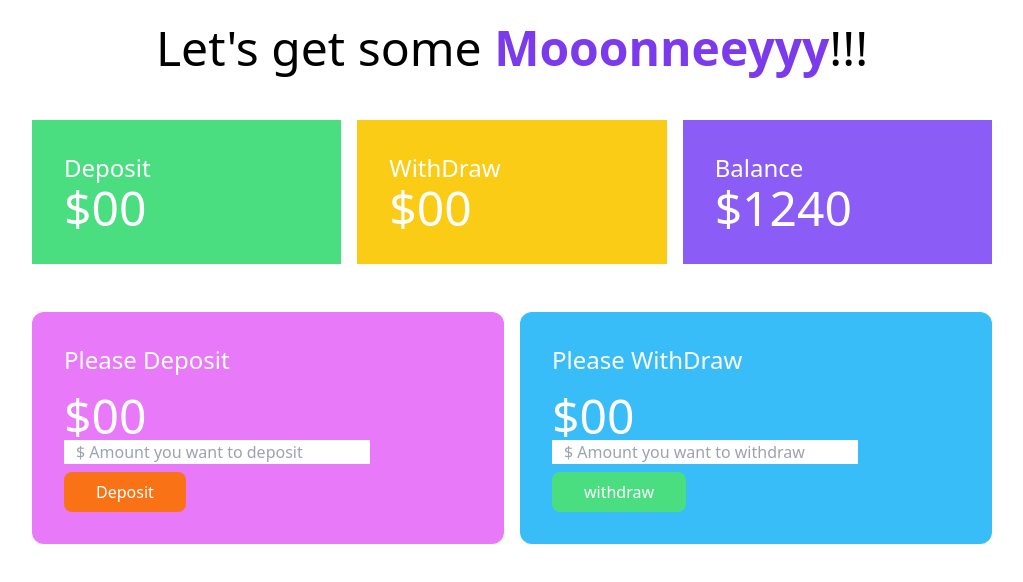
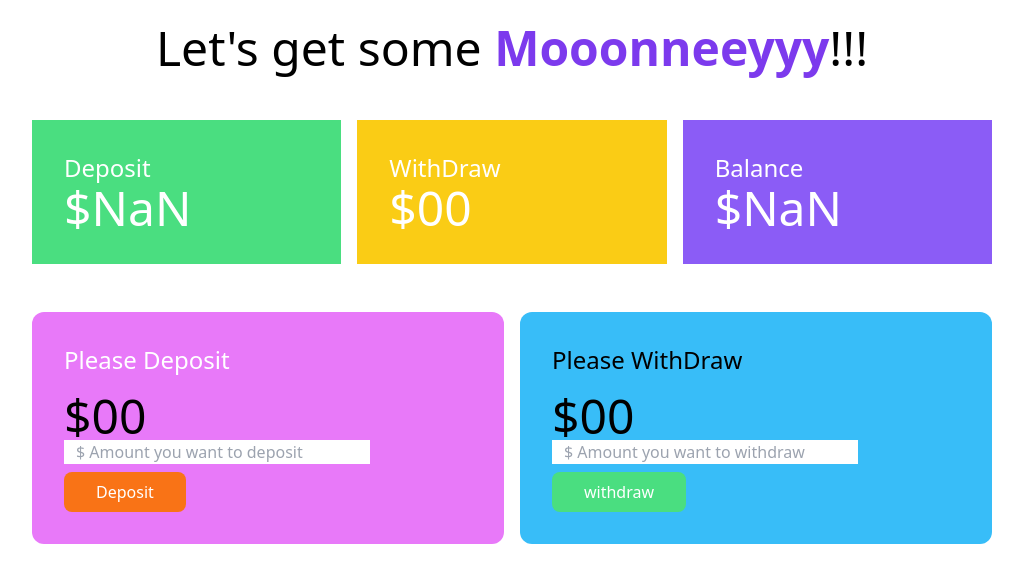
Before and after one commit to ShovanTheMan/bap-er-bank, a plain HTML site: page bank.html in a window 1280 px wide. Both pictures are taken after a click on the button "Deposit". Shown: the whole page, without its empty margins (128-1151 px from the left). Drawn offline with nearby package versions, Linux system fonts and the light colour scheme.

Commit message:
total added

```diff
--- a/bank.html
+++ b/bank.html
@@ -17,7 +17,7 @@
             <div class="grid grid-cols-3 gap-4 w-9/12 mx-auto text-white rounded-xl">
                 <div class="bg-green-400 p-8">
                     <h4 class="text-2xl">Deposit</h4>
-                    <h2 class="text-5xl">$00</h2>
+                    <h2 class="text-5xl">$<span id="deposit-total">00</span></h2>
                 </div>
 
                 <div class="bg-yellow-400 p-8">
@@ -27,16 +27,16 @@
 
                 <div class="bg-violet-500 p-8">
                     <h4 class="text-2xl">Balance</h4>
-                    <h2 class="text-5xl">$1240</h2>
+                    <h2 class="text-5xl">$<span id="balance-total">1234</span></h2>
                 </div>
 
             </div>
         </section>
 
         <section class="mt-12">
-            <div class="grid grid-cols-2 gap-4 w-9/12 mx-auto text-white rounded-xl">
+            <div class="grid grid-cols-2 gap-4 w-9/12 mx-auto  rounded-xl">
                 <div class="bg-fuchsia-400 p-8 rounded-xl">
-                    <h4 class="text-2xl mb-4">Please Deposit</h4>
+                    <h4 class="text-2xl mb-4 text-white">Please Deposit</h4>
 
                     <h2 class="text-5xl">$00</h2>
                     <input class="w-9/12 block mb-2 px-3" type="text" name="" id="deposit-field" placeholder="$ Amount you want to deposit">
@@ -49,13 +49,10 @@
                     <button id="btn-deposit" class="px-8 py-2 bg-green-400 hover:bg-fuchsia-400 text-white font-medium rounded-lg">withdraw</button>
 
                 </div>
-
-            </div>
-
-
-        </section>
-
-    </main>
+             </div>
+          </section>
+       </main>
+       <script src="js/deposit.js"></script>
 
 
 </body>
--- /dev/null
+++ b/js/deposit.js
@@ -0,0 +1,26 @@
+document.getElementById('btn-deposit').addEventListener('click', function(){
+    const depositField = document.getElementById('deposit-field');
+    const newDepositAmountString = depositField.value;
+    //input string e thake ---parsefloat kore nibo input string ke
+    const newDepositAmount = parseFloat(newDepositAmountString);
+
+    const depositTotalElement = document.getElementById('deposit-total');
+    const previousDepositTotalString = depositTotalElement.innerText;
+    const previousDepositTotal = parseFloat(previousDepositTotalString);
+    const currentDepositTotal = previousDepositTotal + newDepositAmount;
+
+    depositTotalElement.innerText = currentDepositTotal;
+
+
+    const balanceTotalElement = document.getElementById('balance-total');
+    const previousBalanceTotalString = balanceTotalElement.innerText;
+    const previousBalanceTotal = parseFloat(previousBalanceTotalString);
+
+
+    const currentBalanceTotal = previousBalanceTotal + newDepositAmount;
+    balanceTotalElement.innerText = currentBalanceTotal;
+
+
+    // clear deposit field
+    depositField.value = '';
+})
```
